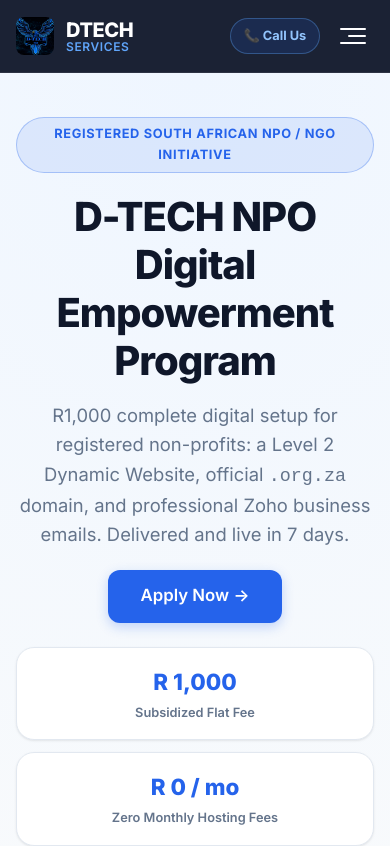
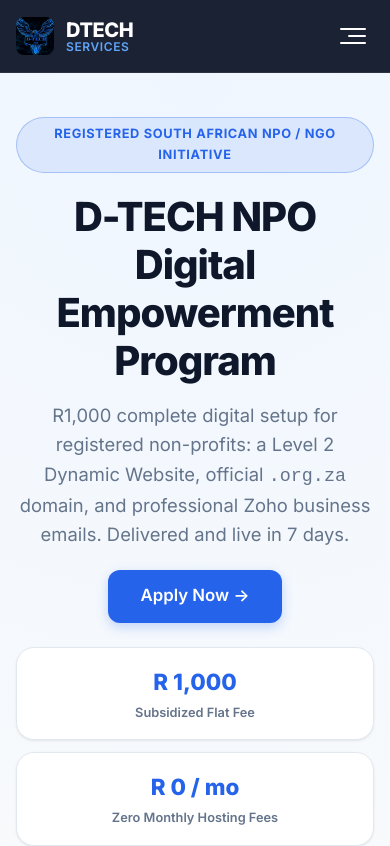
Before and after one commit to Dtech2preas/Main, a plain HTML site: page npo.html in a window 390 px wide. Shown: the top 846 px of the page. Drawn offline with Linux system fonts and the light colour scheme.

Commit message:
Use preferred NPO contact options
Remove NPO page call buttons in favor of WhatsApp and email, and allow the home-page NPO CTA to wrap on narrow layouts.

Co-authored-by: Copilot <223556219+Copilot@users.noreply.github.com>

```diff
--- a/npo.html
+++ b/npo.html
@@ -332,32 +332,7 @@
             margin: 0;
         }
 
-        .mobile-call-btn {
-            display: none;
-            align-items: center;
-            justify-content: center;
-            background: rgba(37, 99, 235, 0.15);
-            border: 1px solid rgba(96, 165, 250, 0.35);
-            color: #93C5FD;
-            padding: 0.4rem 0.8rem;
-            border-radius: 999px;
-            font-size: 0.8rem;
-            font-weight: 700;
-            text-decoration: none;
-            gap: 0.35rem;
-            transition: all 0.2s ease;
-        }
-
-        .mobile-call-btn:hover {
-            background: rgba(37, 99, 235, 0.3);
-            color: #FFFFFF;
-        }
-
         @media (max-width: 768px) {
-            .mobile-call-btn {
-                display: inline-flex;
-            }
-
             .npo-mobile-apply {
                 position: fixed;
                 z-index: 990;
@@ -428,13 +403,12 @@
                     <a href="ecosystem.html">Ecosystem</a>
                     <a href="about.html">About</a>
                     <a href="contact.html">Contact</a>
-                    <a href="tel:+27670015423" class="btn btn-secondary btn-sm btn-pill" style="padding: 0.45rem 0.85rem; font-size: 0.82rem;">📞 Call Direct</a>
+                    <a href="mailto:info@dtech-services.co.za" class="btn btn-secondary btn-sm btn-pill" style="padding: 0.45rem 0.85rem; font-size: 0.82rem;">✉️ Email Us</a>
                     <a href="https://wa.me/27670015423" target="_blank" class="btn btn-whatsapp btn-sm btn-pill">💬 WhatsApp Us</a>
                 </div>
 
                 <!-- Mobile Action & Hamburger -->
                 <div style="display: flex; align-items: center; gap: 0.75rem;">
-                    <a href="tel:+27670015423" class="mobile-call-btn" title="Call D-TECH Directly">📞 Call Us</a>
                     <button class="hamburger-btn" id="menuToggle" aria-label="Toggle Navigation">
                         <span class="hamburger-line"></span>
                         <span class="hamburger-line"></span>
@@ -458,8 +432,8 @@
             <a href="about.html" onclick="toggleMenu()">About Us</a>
             <a href="contact.html" onclick="toggleMenu()">Contact</a>
             <div style="display: flex; flex-direction: column; gap: 0.75rem; margin-top: 1.5rem; width: 100%;">
-                <a href="tel:+27670015423" class="btn btn-secondary" style="width: 100%; justify-content: center; font-size: 0.95rem; padding: 0.75rem;">📞 Call Direct: 067 001 5423</a>
-                <a href="https://wa.me/27670015423" target="_blank" class="btn btn-whatsapp" style="width: 100%; justify-content: center; font-size: 0.95rem; padding: 0.75rem;">💬 WhatsApp Us</a>
+                <a href="https://wa.me/27670015423" target="_blank" class="btn btn-whatsapp" style="width: 100%; justify-content: center; font-size: 0.95rem; padding: 0.75rem;">💬 WhatsApp: 067 001 5423</a>
+                <a href="mailto:info@dtech-services.co.za" class="btn btn-secondary" style="width: 100%; justify-content: center; font-size: 0.95rem; padding: 0.75rem;">✉️ Email: info@dtech-services.co.za</a>
             </div>
         </div>
     </div>
@@ -838,7 +812,6 @@
                     <h4>Direct Contact</h4>
                     <ul>
                         <li><a href="https://wa.me/27670015423" target="_blank">WhatsApp: 067 001 5423</a></li>
-                        <li><a href="tel:+27720374751">Phone: +27 72 037 4751</a></li>
                         <li><a href="mailto:info@dtech-services.co.za">info@dtech-services.co.za</a></li>
                         <li><span style="color: #64748B;">Polokwane, Limpopo, SA</span></li>
                     </ul>
```
Also changed, not shown: index.html (+1 -1 lines).
